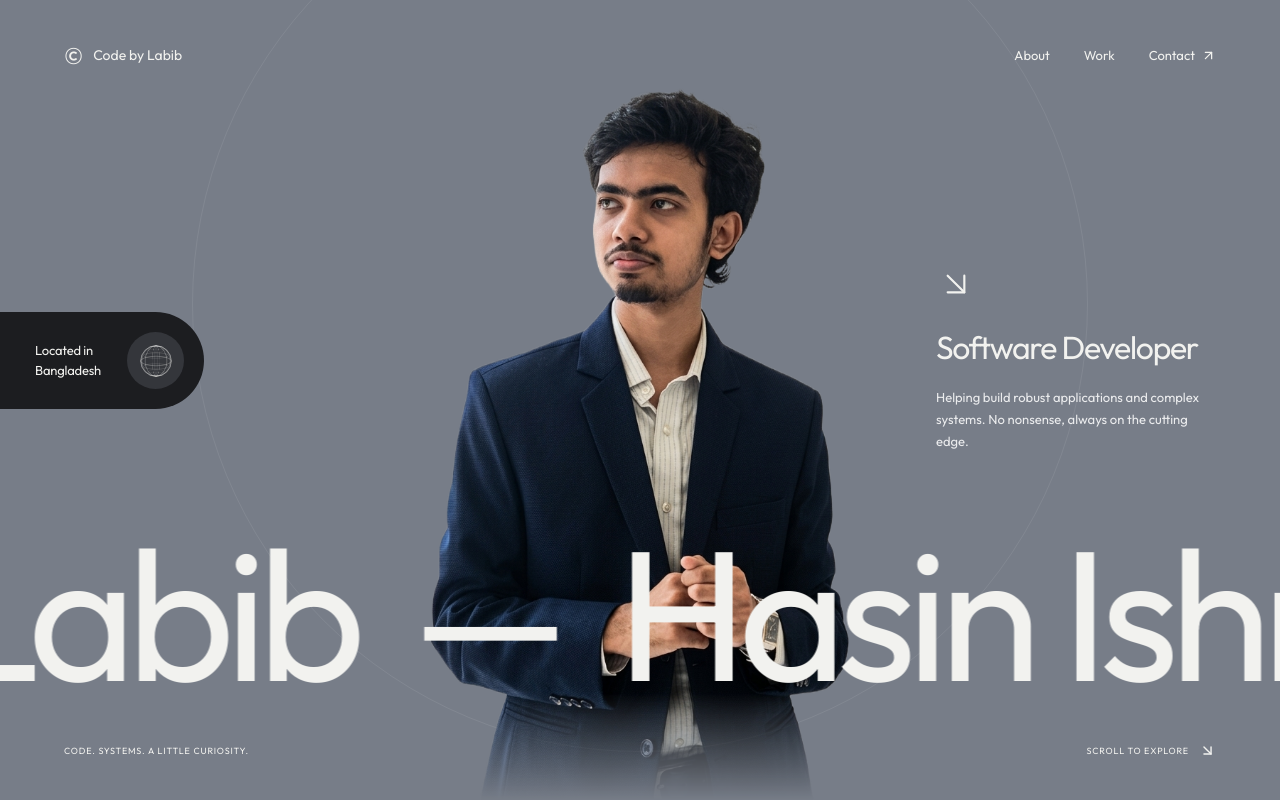
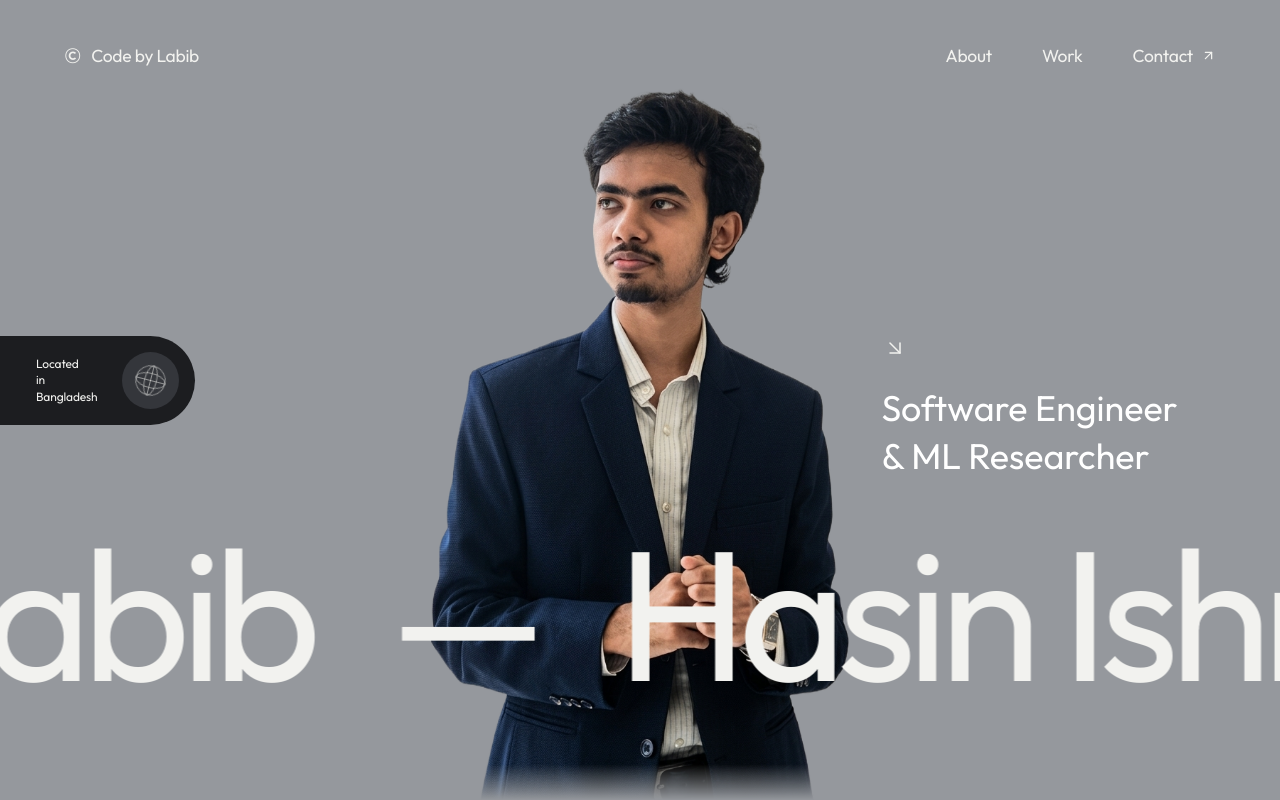
Before and after one commit to LabibIshrak/LabibIshrak.github.io, a Next.js app: page / in a window 1280 px wide. Shown: the top 800 px of the page. Built offline with nearby package versions, Linux system fonts and the light colour scheme.

Commit message:
style: premium hero layout, refined navigation, and static 2D globe

```diff
--- a/src/app/globals.css
+++ b/src/app/globals.css
@@ -3,7 +3,7 @@
 :root {
   --background: #1c1d20;
   --surface: #242529;
-  --hero: #777d88;
+  --hero: #95989d;
   --foreground: #f2f2ef;
   --muted: #a4a5ab;
   --accent: #455ce9;
@@ -201,31 +201,34 @@ button:focus-visible,
   min-height: 44px;
   align-items: center;
   gap: 10px;
-  font-size: 14px;
+  font-size: 17.5px;
+  letter-spacing: -0.015em;
 }
 
 .wordmark-symbol {
-  font-size: 23px;
-  transition: transform 500ms;
+  display: inline-block;
+  font-size: 21px;
+  transition: transform 650ms cubic-bezier(0.34, 1.56, 0.64, 1);
 }
 
 .wordmark:hover .wordmark-symbol {
-  transform: rotate(180deg);
+  transform: rotate(360deg);
 }
 
 .desktop-navigation {
   display: flex;
   align-items: center;
-  gap: 34px;
+  gap: 50px;
 }
 
 .desktop-navigation a {
   position: relative;
   display: inline-flex;
   align-items: center;
-  gap: 6px;
+  gap: 8px;
   min-height: 44px;
-  font-size: 13px;
+  font-size: 17.5px;
+  letter-spacing: -0.015em;
 }
 
 .desktop-navigation a::after {
@@ -400,8 +403,8 @@ button:focus-visible,
   height: 100%;
   object-fit: contain;
   object-position: center bottom;
-  mask-image: linear-gradient(to bottom, black 85%, transparent 100%);
-  -webkit-mask-image: linear-gradient(to bottom, black 85%, transparent 100%);
+  mask-image: linear-gradient(to bottom, black 95%, transparent 100%);
+  -webkit-mask-image: linear-gradient(to bottom, black 95%, transparent 100%);
 }
 
 .portrait-label {
@@ -419,15 +422,16 @@ button:focus-visible,
   position: absolute;
   z-index: 3;
   left: 0;
-  top: 39%;
-  display: flex;
-  align-items: center;
-  gap: 26px;
-  padding: 20px 20px 20px 35px;
+  top: 42%;
+  display: flex;
+  align-items: center;
+  gap: 20px;
+  padding: 16px 16px 16px 36px;
   border-radius: 0 100px 100px 0;
   background: var(--background);
-  font-size: 14px;
-  line-height: 1.4;
+  font-size: 13px;
+  font-weight: 400;
+  line-height: 1.25;
 }
 
 .globe-circle {
@@ -447,49 +451,55 @@ button:focus-visible,
 .hero-introduction {
   position: absolute;
   z-index: 4;
-  top: 33%;
-  right: var(--gutter);
-  width: min(280px, 23vw);
+  top: 42%;
+  right: clamp(40px, 8vw, 150px);
+  width: auto;
 }
 
 .hero-direction {
-  width: 40px;
-  height: 40px;
-  margin-bottom: 26px;
+  width: 24px;
+  height: 24px;
+  margin-bottom: 24px;
+  margin-left: 2px;
 }
 
 .hero-introduction > p:first-of-type {
-  font-size: clamp(23px, 2.5vw, 38px);
-  line-height: 1.12;
-  letter-spacing: -0.04em;
+  font-size: clamp(23px, 2.8vw, 36px);
+  font-weight: 400;
+  line-height: 1.35;
+  letter-spacing: 0em;
+  color: #fff;
 }
 
 .hero-subtext {
-  max-width: 265px;
-  margin-top: 20px;
-  font-size: 13px;
-  line-height: 1.7;
-  color: rgb(255 255 255 / 85%);
-}
-
-.hero-name {
+  font-size: clamp(23px, 2.8vw, 36px);
+  font-weight: 400;
+  line-height: 1.35;
+  letter-spacing: 0em;
+  color: #fff;
+  margin-top: 0;
+  max-width: none;
+}
+
+.hero-marquee {
   position: absolute;
   z-index: 5;
   left: -1vw;
-  bottom: 11%;
+  bottom: 8%;
   width: max-content;
-  font-size: clamp(95px, 14.5vw, 260px);
+  font-size: clamp(140px, 24vw, 360px);
   font-weight: 500;
-  line-height: 1.02;
-  letter-spacing: -0.065em;
+  line-height: 1.0;
+  letter-spacing: -0.06em;
   white-space: nowrap;
-}
-
-.hero-name-track {
+  pointer-events: none;
+}
+
+.hero-marquee-track {
   display: block;
 }
 
-.name-divider {
+.hero-marquee-divider {
   padding-inline: 0.12em;
 }
 
@@ -1517,10 +1527,11 @@ button:focus-visible,
    ========================================= */
 
 .location-badge-copy {
-  font-size: 13px;
+  font-size: 12px;
   font-weight: 400;
-  line-height: 1.5;
-  letter-spacing: -0.015em;
+  line-height: 1.35;
+  letter-spacing: -0.01em;
+  margin-right: 4px;
 }
 
 .globe-circle {
@@ -1538,49 +1549,32 @@ button:focus-visible,
 .location-globe {
   position: relative;
   display: block;
-  width: 34px;
-  height: 34px;
-  filter: drop-shadow(0 0 6px rgb(255 255 255 / 0.08));
-}
-
-/* Override the old ".globe-circle svg" dimensions. */
+  width: 33px;
+  height: 33px;
+}
+
 .globe-circle .location-globe svg {
   position: absolute;
   inset: 0;
   display: block;
   width: 100%;
   height: 100%;
-
   overflow: visible;
   stroke: currentColor;
-  stroke-width: 1.15;
+  stroke-width: 1.5;
+  animation: location-globe-spin 8s linear infinite;
 }
 
 .location-globe-frame {
-  opacity: 0.9;
-}
-
-.location-globe-rotor {
-  position: absolute;
-  inset: 0;
-
-  transform-style: preserve-3d;
-  animation: location-globe-spin 8s linear infinite;
-}
-
-.location-globe-meridian {
-  backface-visibility: visible;
-  transform-origin: center;
-  opacity: 0.55;
+  opacity: 1;
 }
 
 @keyframes location-globe-spin {
   from {
-    transform: rotateY(0deg);
-  }
-
+    transform: rotate(0deg);
+  }
   to {
-    transform: rotateY(360deg);
+    transform: rotate(360deg);
   }
 }
 
--- a/src/components/portfolio.tsx
+++ b/src/components/portfolio.tsx
@@ -53,11 +53,11 @@ export function Portfolio() {
   return (
     <div ref={rootRef}>
       <section className="hero">
-        <div className="hero-orbit" aria-hidden="true" />
-
         <div className="location-badge">
           <span className="location-badge-copy">
-            Located in
+            Located
+            <br />
+            in
             <br />
             Bangladesh
           </span>
@@ -77,19 +77,12 @@ export function Portfolio() {
         </div>
 
         <div className="hero-introduction">
-          <ArrowDownRight className="hero-direction" strokeWidth={1.3} />
-          <p>Software Developer</p>
-          <p className="hero-subtext">{profile.introduction}</p>
+          <ArrowDownRight className="hero-direction" strokeWidth={1.5} />
+          <p>Software Engineer</p>
+          <p className="hero-subtext">&amp; ML Researcher</p>
         </div>
 
         <HeroMarquee />
-
-        <div className="hero-bottom">
-          <span>CODE. SYSTEMS. A LITTLE CURIOSITY.</span>
-          <a href="#about" data-magnetic>
-            SCROLL TO EXPLORE <ArrowDownRight size={17} />
-          </a>
-        </div>
       </section>
       {/* The closing section above belongs to your existing hero. */}
 
--- a/src/components/rotating-globe.tsx
+++ b/src/components/rotating-globe.tsx
@@ -1,50 +1,27 @@
 export function RotatingGlobe() {
   return (
     <span className="location-globe" aria-hidden="true">
-      {/* Stationary frame: outer ring + latitude lines */}
       <svg
         className="location-globe-frame"
         viewBox="0 0 100 100"
         fill="none"
+        stroke="currentColor"
       >
         {/* Outer circle */}
         <circle cx="50" cy="50" r="45" />
 
-        {/* Equator — strongest line */}
-        <ellipse cx="50" cy="50" rx="45" ry="14" opacity="0.7" />
+        {/* Vertical axis */}
+        <line x1="50" y1="5" x2="50" y2="95" />
 
-        {/* Tropic of Cancer */}
-        <ellipse cx="50" cy="34" rx="37" ry="8" opacity="0.35" />
+        {/* Horizontal axis (Equator) */}
+        <line x1="5" y1="50" x2="95" y2="50" />
 
-        {/* Tropic of Capricorn */}
-        <ellipse cx="50" cy="66" rx="37" ry="8" opacity="0.35" />
+        {/* Longitude ellipse */}
+        <ellipse cx="50" cy="50" rx="22" ry="45" />
 
-        {/* Arctic circle */}
-        <ellipse cx="50" cy="20" rx="22" ry="5" opacity="0.2" />
-
-        {/* Antarctic circle */}
-        <ellipse cx="50" cy="80" rx="22" ry="5" opacity="0.2" />
-
-        {/* Vertical axis — subtle pole-to-pole line */}
-        <ellipse cx="50" cy="50" rx="4" ry="45" opacity="0.25" />
+        {/* Latitude ellipse */}
+        <ellipse cx="50" cy="50" rx="45" ry="18" />
       </svg>
-
-      {/* Longitude meridians rotate around the vertical axis */}
-      <span className="location-globe-rotor">
-        {[0, 30, 60, 90, 120, 150].map((angle) => (
-          <svg
-            key={angle}
-            className="location-globe-meridian"
-            viewBox="0 0 100 100"
-            fill="none"
-            style={{
-              transform: `rotateY(${angle}deg)`,
-            }}
-          >
-            <circle cx="50" cy="50" r="45" />
-          </svg>
-        ))}
-      </span>
     </span>
   );
 }
```
